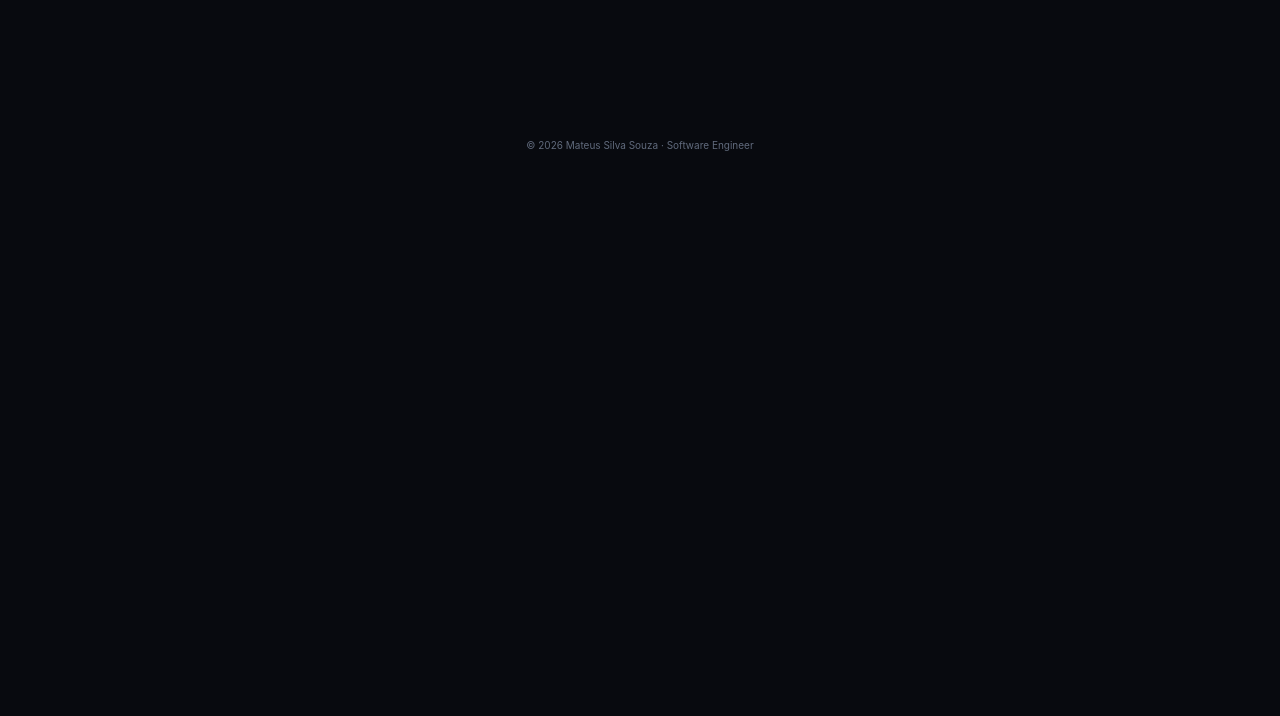
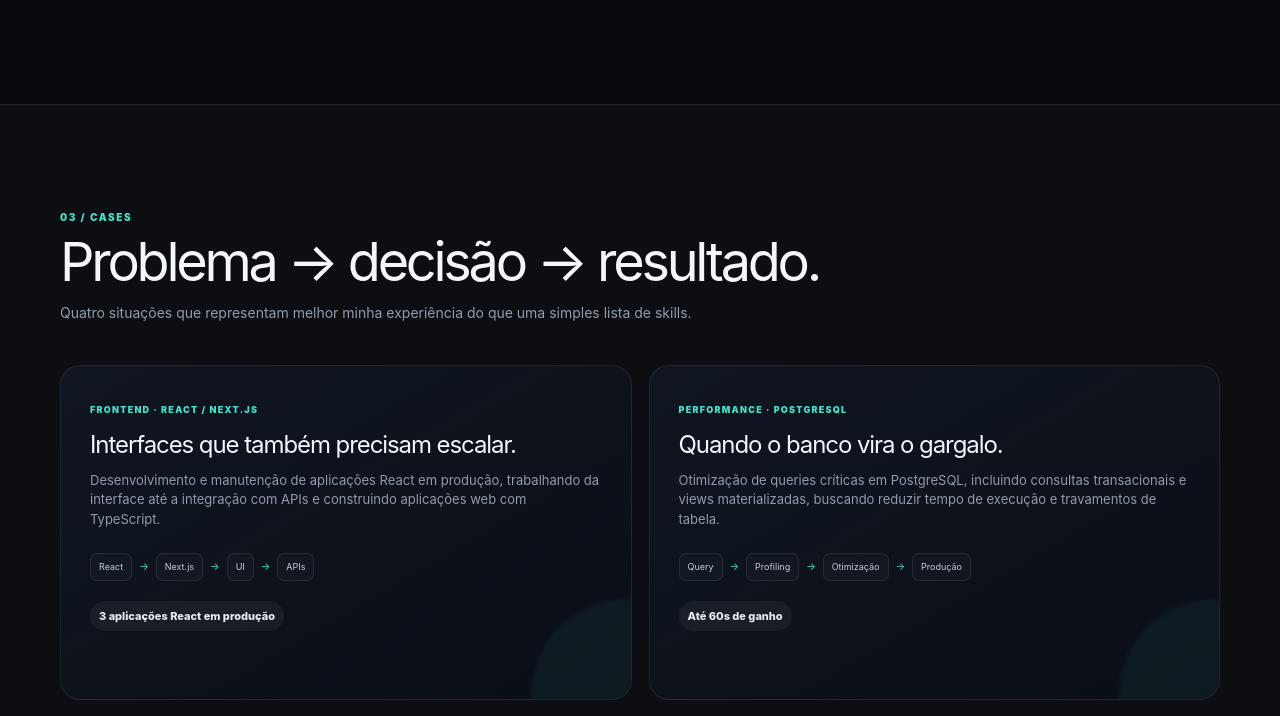
Before and after one commit to mateussilvasouza/Portifolio, a React (Vite) app: page / in a window 1280 px wide. Shown: the part 2146-2862 px from the top of the page. Before the commit the page ends 2333 px from the top, so only its background shows below. Built offline with nearby package versions, Linux system fonts and the light colour scheme.

Commit message:
cases: implement cases grid with flow chips and outcome badge

```diff
--- a/src/App.tsx
+++ b/src/App.tsx
@@ -3,6 +3,7 @@ import { Footer } from '@/components/layout/Footer'
 import { Hero } from '@/sections/Hero'
 import { Impact } from '@/sections/Impact'
 import { Thinking } from '@/sections/Thinking'
+import { Cases } from '@/sections/Cases'
 
 function App() {
   return (
@@ -12,6 +13,7 @@ function App() {
         <Hero />
         <Impact />
         <Thinking />
+        <Cases />
       </main>
       <Footer />
     </>
--- /dev/null
+++ b/src/sections/Cases.tsx
@@ -0,0 +1,57 @@
+import { Fragment } from 'react'
+import { Container } from '@/components/layout/Container'
+import { Reveal } from '@/components/motion/Reveal'
+import { SectionHeading } from '@/components/SectionHeading'
+import { cases } from '@/data/cases'
+
+export function Cases() {
+  return (
+    <section id="cases" className="border-t border-b bg-white/[0.018] py-[70px] sm:py-[105px]">
+      <Container>
+        <Reveal>
+          <SectionHeading
+            kicker="03 / cases"
+            title="Problema → decisão → resultado."
+            description="Quatro situações que representam melhor minha experiência do que uma simples lista de skills."
+          />
+
+          <div className="grid grid-cols-1 gap-[17px] lg:grid-cols-2">
+            {cases.map((item) => (
+              <article
+                key={item.category}
+                className="relative min-h-[335px] overflow-hidden rounded-[20px] border bg-gradient-to-br from-[rgba(17,23,34,.95)] to-[rgba(10,14,22,.88)] p-[29px] after:absolute after:right-[-90px] after:bottom-[-90px] after:h-[190px] after:w-[190px] after:rounded-full after:bg-accent/[0.06] after:blur-[2px] after:content-[''] max-sm:min-h-0"
+              >
+                <small className="text-[9px] font-black tracking-[0.14em] text-accent">
+                  {item.category}
+                </small>
+                <h3 className="my-2.5 text-2xl tracking-[-0.045em]">
+                  {item.title}
+                </h3>
+                <p className="max-w-[510px] text-[13px] text-muted-foreground">
+                  {item.description}
+                </p>
+
+                <div className="mt-6 flex flex-wrap items-center gap-1.75">
+                  {item.flow.map((step, index) => (
+                    <Fragment key={step}>
+                      {index > 0 && (
+                        <span className="text-[10px] text-accent">→</span>
+                      )}
+                      <span className="rounded-[7px] border bg-white/2.5 px-2 py-1.5 text-[9px] text-[#c6cedb]">
+                        {step}
+                      </span>
+                    </Fragment>
+                  ))}
+                </div>
+
+                <span className="mt-5 inline-block rounded-lg bg-white/5 px-2.25 py-1.75 text-[11px] font-extrabold text-[#e8edf5]">
+                  {item.result}
+                </span>
+              </article>
+            ))}
+          </div>
+        </Reveal>
+      </Container>
+    </section>
+  )
+}
```
